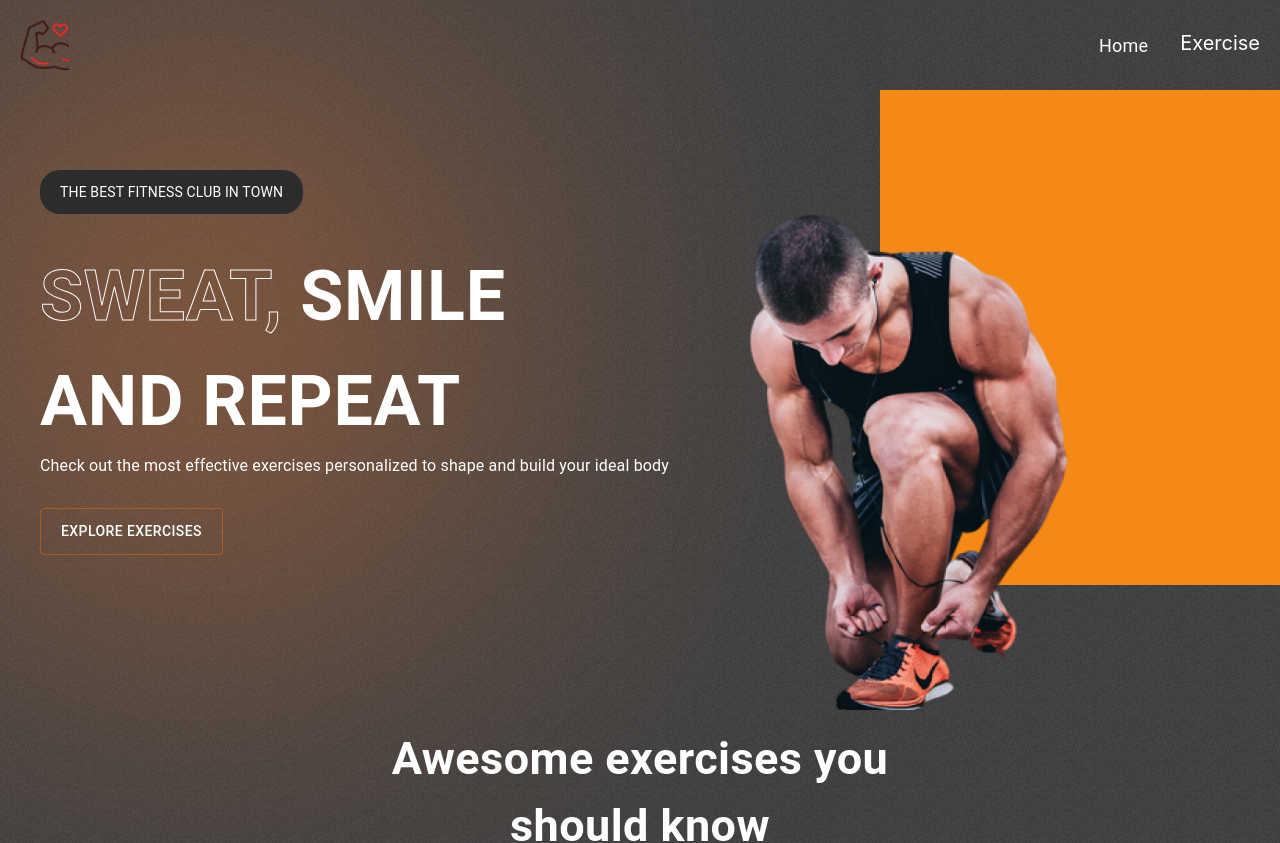
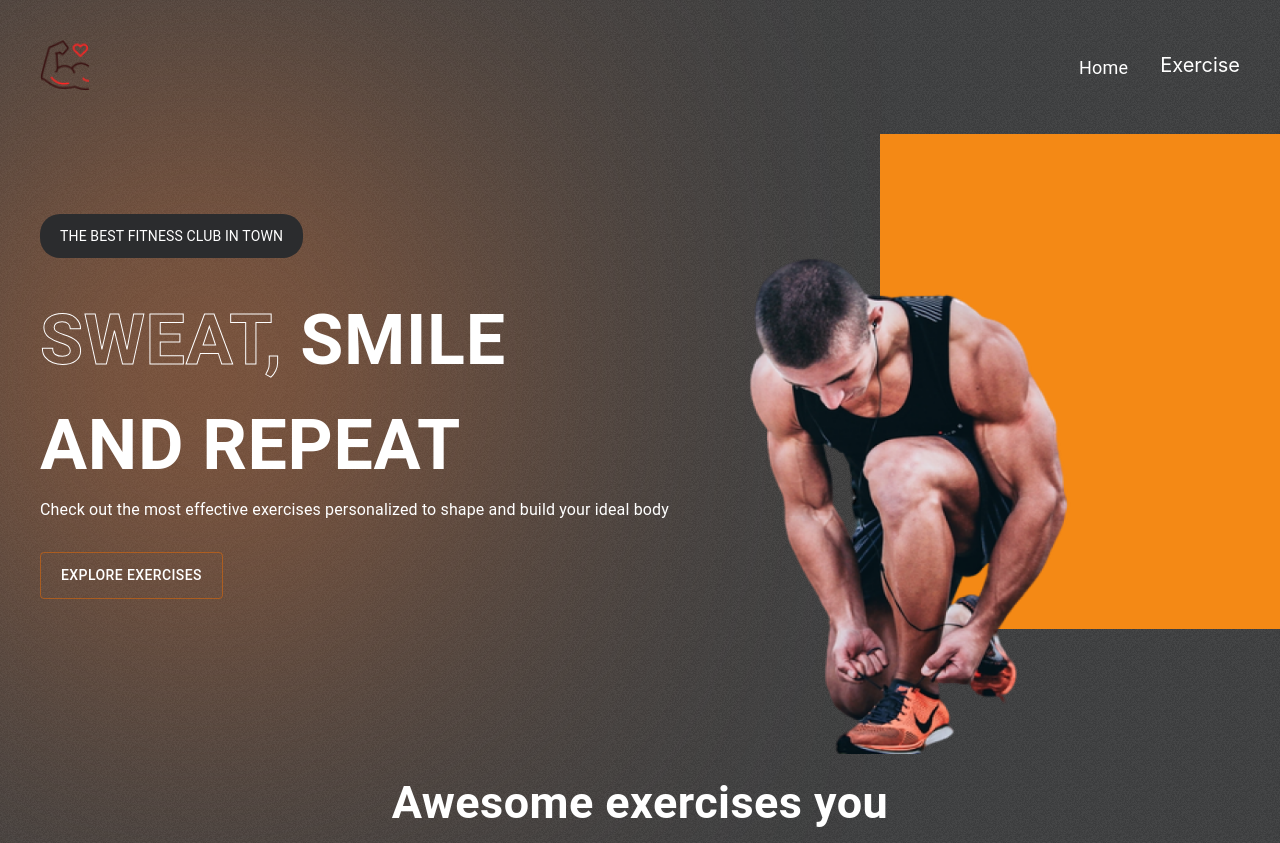
Before and after one commit to estherlardze/fitness-hub, a React (Create React App) app: page / in a window 1280 px wide. Shown: the top 843 px of the page. Built offline with nearby package versions, Linux system fonts and the light colour scheme; no server answers.

Commit message:
add api key

```diff
--- a/package.json
+++ b/package.json
@@ -2,8 +2,7 @@
   "name": "fitness_hub",
   "version": "0.1.0",
   "private": true,
-
-"dependencies": {
+  "dependencies": {
     "@emotion/react": "^11.9.0",
     "@emotion/styled": "^11.8.1",
     "@mui/icons-material": "^5.6.1",
@@ -13,7 +12,8 @@
     "react-horizontal-scrolling-menu": "^2.7.1",
     "react-loader-spinner": "^6.0.0-0",
     "react-router-dom": "^6.3.0",
-    "react-scripts": "5.0.1"
+    "react-scripts": "5.0.1",
+    "react-spinners": "^0.13.8"
   },
   "scripts": {
     "start": "react-scripts start",
--- a/src/App.css
+++ b/src/App.css
@@ -164,6 +164,31 @@ html {
 
   background: #57595b;
 }
+.loading-spinner-container {
+  display: flex;
+  justify-content: center;
+  align-items: center;
+  height: 100vh;
+}
+
+.loading-spinner {
+  border: 4px solid rgba(0, 0, 0, 0.1);
+  border-left-color: #3498db;
+  border-radius: 50%;
+  width: 50px;
+  height: 50px;
+  animation: spin 1s linear infinite;
+}
+
+@keyframes spin {
+  0% {
+    transform: rotate(0deg);
+  }
+  100% {
+    transform: rotate(360deg);
+  }
+}
+
 
 @media screen and (max-width:1200px) {
   .react-horizontal-scrolling-menu--scroll-container {
--- a/src/components/ExerciseDetail.jsx
+++ b/src/components/ExerciseDetail.jsx
@@ -1,4 +1,4 @@
-import React from 'react';
+import {Link} from 'react-router-dom';
 import {Stack, Typography} from '@mui/material';
 import bodypartIcon from '../assets/icons/body-part.png';
 import targetIcon from '../assets/icons/target.png';
@@ -23,10 +23,13 @@ const exerciseData = [
     text: ExerciseDetails.equipment,
     }
 ]
-  console.log(ExerciseDetails)
+ // console.log(ExerciseDetails)
+
   return (
     <Stack  >
-         <img src={Logo} alt="logo" style={{width: "50px", height:"50px", margin:"20px 40px"}}/>
+     <Link to='/'>
+      <img src={Logo} alt="logo" style={{width: "50px", height:"50px", margin:"20px 40px"}}/>
+     </Link>
         <Stack direction={{xs: "column", lg:"row"}} gap="80px"color="#fff"
       justifyContent="flex-start" margin={{xs:"20px", lg:"0 50px"}}
       alignItems="center">
--- a/src/components/ExerciseVideo.jsx
+++ b/src/components/ExerciseVideo.jsx
@@ -1,11 +1,12 @@
 import React from 'react';
 import {Typography, Stack} from '@mui/material';
-
+import LoadingSpinner from './Loader'
 
 const ExerciseVideo = ({exerciseVideos, name}) => {
-  // console.log(exerciseVideos)
+   console.log(exerciseVideos)
 
-  if(!exerciseVideos) return "Loading..."
+  if(!exerciseVideos) return <LoadingSpinner/>
+
   return (
     <Stack  margin={{xs:"20px", lg:"0 50px"}}
      justifyContent="flex-start"  mt={{xs:"40px", lg:"120px"}}
@@ -18,7 +19,7 @@ const ExerciseVideo = ({exerciseVideos, name}) => {
 
           {exerciseVideos.slice(0,6).map((item) => (
 
-            //  console.log(item)
+
             <a href={`https://www.youtube.com/watch?v=${item.video.videoId}`}
               target="_blank"
               key={item.video.videoId}
--- a/src/components/Exercises.jsx
+++ b/src/components/Exercises.jsx
@@ -1,10 +1,12 @@
-import React, { useEffect} from 'react';
+import React, { useEffect, useState} from 'react';
 import {Box, Stack, Typography} from '@mui/material';
 import ExerciseCard from './ExerciseCard';
-
+import LoadingSpinner from './Loader';
 import { exerciseOptions, fetchExercise } from '../utils/FetchData';
 
 const Exercises = ({exercises, setExercises, bodyPart}) => {
+  const [isLoading, setIsLoading] = useState(true);
+
 
   useEffect(() =>{
 
@@ -17,6 +19,7 @@ const Exercises = ({exercises, setExercises, bodyPart}) => {
       else {
         BodypartData = await fetchExercise(`https://exercisedb.p.rapidapi.com/exercises/bodyPart/${bodyPart}`, exerciseOptions);
       }
+      setIsLoading(false)
       setExercises(BodypartData);
     }
     exerciseData();
@@ -24,9 +27,12 @@ const Exercises = ({exercises, setExercises, bodyPart}) => {
   },[])
 
 
-  if(!exercises.length) return "Loading..."
+  if(!exercises.length) return
+
   return (
-    <Box id='exercise' margin="300px 40px 10px">
+    <>
+    {isLoading ? <LoadingSpinner/> :
+      (<Box id='exercise' margin="300px 40px 10px">
       <Typography variant='h3' color="#fff" marginBottom="50px">Showing results {bodyPart ? <span style={{color:"tomato"}}>{`${bodyPart}`}</span> : ""}  workouts</Typography>
       <Stack direction="row"
        alignItems="center"
@@ -39,7 +45,10 @@ const Exercises = ({exercises, setExercises, bodyPart}) => {
        ))}
       </Stack>
 
-    </Box>
+    </Box>)
+}
+    </>
+
   )
 }
 
--- /dev/null
+++ b/src/components/Loader.jsx
@@ -0,0 +1,14 @@
+import React from 'react';
+
+
+
+
+const LoadingSpinner = () => {
+  return (
+    <div className="loading-spinner-container">
+      <div className="loading-spinner"></div>
+    </div>
+  );
+};
+
+export default LoadingSpinner;
--- a/src/components/Navbar.jsx
+++ b/src/components/Navbar.jsx
@@ -9,9 +9,11 @@ const Navbar = () => {
        alignItems="center"
        justifyContent="space-between"
        color="#fff"
-       margin={{xs:"20px"}}
+       margin={{xs:"40px"}}
        >
-      <img src={Logo} alt="logo" style={{width: "50px", height:"50px"}}/>
+      <Link to='/'>
+       <img src={Logo} alt="logo" style={{width: "50px", height:"50px"}}/>
+      </Link>
 
       <Stack
          direction="row"
@@ -19,10 +21,11 @@ const Navbar = () => {
          sx={{alignItems:"center"}}
          >
          <Link to="/" >
-          <Typography sx={{color:"#fff", fontSize:"18px"}}>Home</Typography>
+          <Typography sx={{color:"#fff", fontSize:"18px", '&:hover': {color: '#f06d22'}}}>Home</Typography>
          </Link>
+
          <a href="#exercise"
-          style={{color:"#fff", textDecoration:"none", fontSize:"20px", marginTop:"-5px"}}
+          style={{color:"#fff", textDecoration:"none", fontSize:"20px", marginTop:"-5px", hover:{color:"#f06d22"}}}
          >Exercise</a>
       </Stack>
     </Stack>
--- a/src/components/SimilarExercise.jsx
+++ b/src/components/SimilarExercise.jsx
@@ -1,6 +1,7 @@
 import React from 'react';
 import {Stack, Box, Typography} from '@mui/material';
 import HorizontalScrllbar from './HorizontalScrllbar';
+import LoadingSpinner from './Loader'
 
 const SimilarExercise = ({exercisebyTarget, exercisebyEquipment}) => {
   //  console.log(exercisebyTarget)
@@ -14,7 +15,7 @@ const SimilarExercise = ({exercisebyTarget, exercisebyEquipment}) => {
           </Typography>
 
            {exercisebyTarget.length !== 0 ? <HorizontalScrllbar data={exercisebyTarget}/>
-           : <Typography color="#fff" variant='h4'>Loading...</Typography>}
+           : <LoadingSpinner/>}
       </Stack>
 
       <Stack marginTop={{xs:"40px", lg:"100px"}}>
@@ -22,7 +23,7 @@ const SimilarExercise = ({exercisebyTarget, exercisebyEquipment}) => {
          Similar <span style={{color:"#e85217"}}>Equipment</span> Exercises
        </Typography>
        {exercisebyEquipment.length !== 0 ? <HorizontalScrllbar data={exercisebyEquipment}/>
-       : <Typography color="#fff" variant='h4'>Loading...</Typography>}
+       : <LoadingSpinner/>}
        </Stack>
      </Box>
   )
```
Also changed, not shown: vercel.json (added), 1 other file (tests, documents, lock files or other folders).
